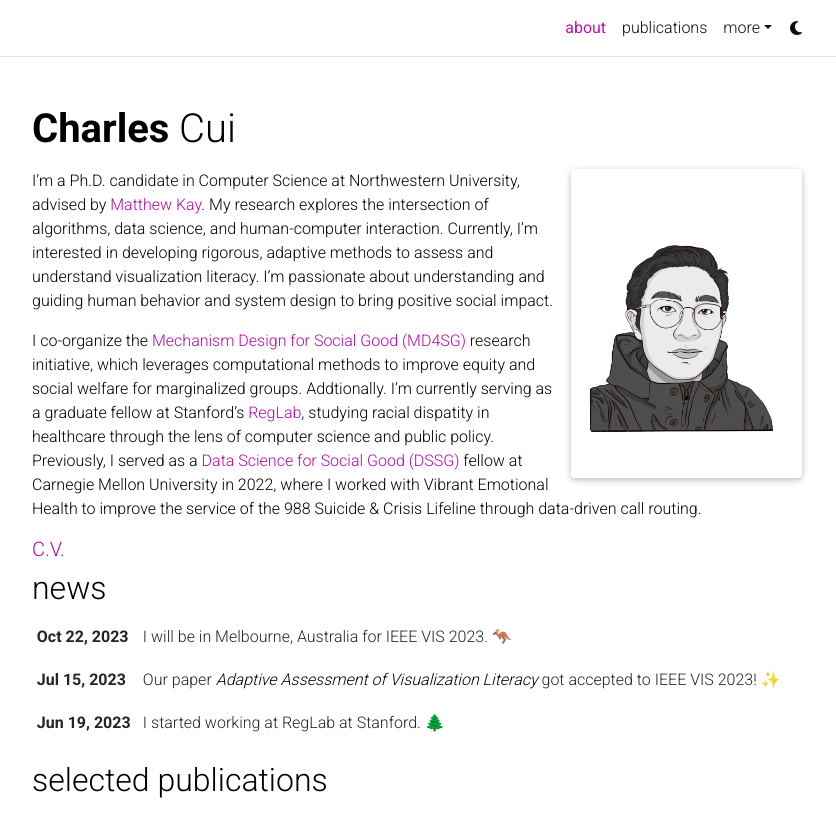
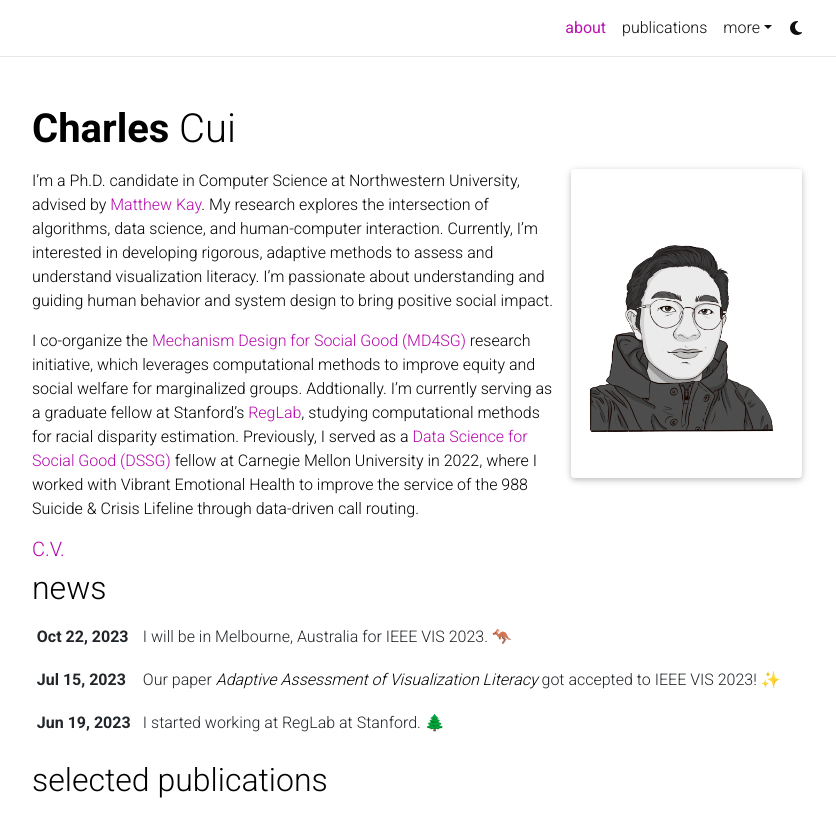
Before and after one commit to digital-flaneur/digital-flaneur.github.io, a Jekyll site: the page built from _pages/about.md, in a window 1280 px wide and 1117 px high, cut to the strip 0-827 px from the top of the window. Shown: the whole strip, without its empty margins (223-1059 px from the left). Built offline with Jekyll 4.4.1, drawn with Linux system fonts in a browser that asks for light colours; full-size pictures stand in for the smaller copies a plugin makes; emoji names are drawn with the system emoji font; comment, search, counter and statistics services are not loaded; a style sheet for code colours, icons or effects is not loaded.

Commit message:
update bio

```diff
--- a/_pages/about.md
+++ b/_pages/about.md
@@ -21,7 +21,7 @@
 
 I'm a Ph.D. candidate in Computer Science at Northwestern University, advised by [Matthew Kay](https://www.mjskay.com/). My research explores the intersection of algorithms, data science, and human-computer interaction. Currently, I'm interested in developing rigorous, adaptive methods to assess and understand visualization literacy. I'm passionate about understanding and guiding human behavior and system design to bring positive social impact.
 
-I co-organize the [Mechanism Design for Social Good (MD4SG)](https://www.md4sg.com/) research initiative, which leverages computational methods to improve equity and social welfare for marginalized groups. Addtionally. I'm currently serving as a graduate fellow at Stanford's [RegLab](https://reglab.stanford.edu), studying racial dispatity in healthcare through the lens of computer science and public policy. Previously, I served as a [Data Science for Social Good (DSSG)](https://www.dssgfellowship.org/) fellow at Carnegie Mellon University in 2022, where I worked with Vibrant Emotional Health to improve the service of the 988 Suicide & Crisis Lifeline through data-driven call routing.
+I co-organize the [Mechanism Design for Social Good (MD4SG)](https://www.md4sg.com/) research initiative, which leverages computational methods to improve equity and social welfare for marginalized groups. Addtionally. I'm currently serving as a graduate fellow at Stanford's [RegLab](https://reglab.stanford.edu), studying computational methods for racial disparity estimation. Previously, I served as a [Data Science for Social Good (DSSG)](https://www.dssgfellowship.org/) fellow at Carnegie Mellon University in 2022, where I worked with Vibrant Emotional Health to improve the service of the 988 Suicide & Crisis Lifeline through data-driven call routing.
 
 ##### [C.V.](https://yccui.github.io/assets/pdf/cui_cv.pdf)
 
```
